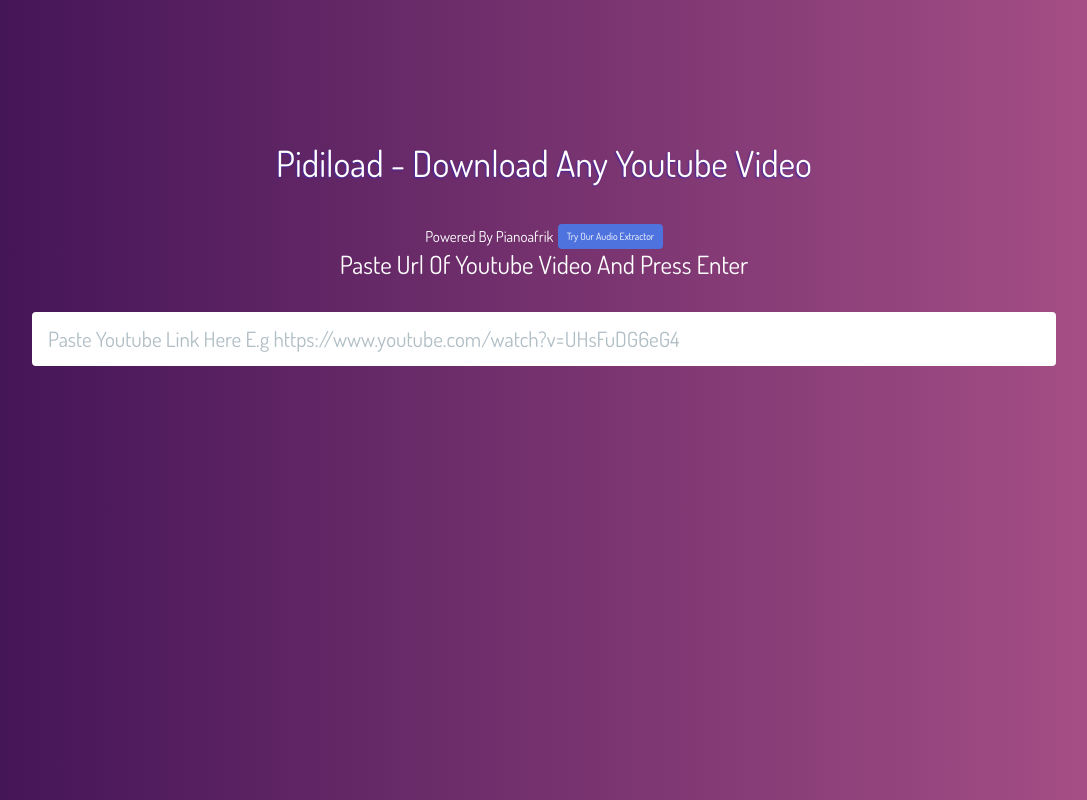
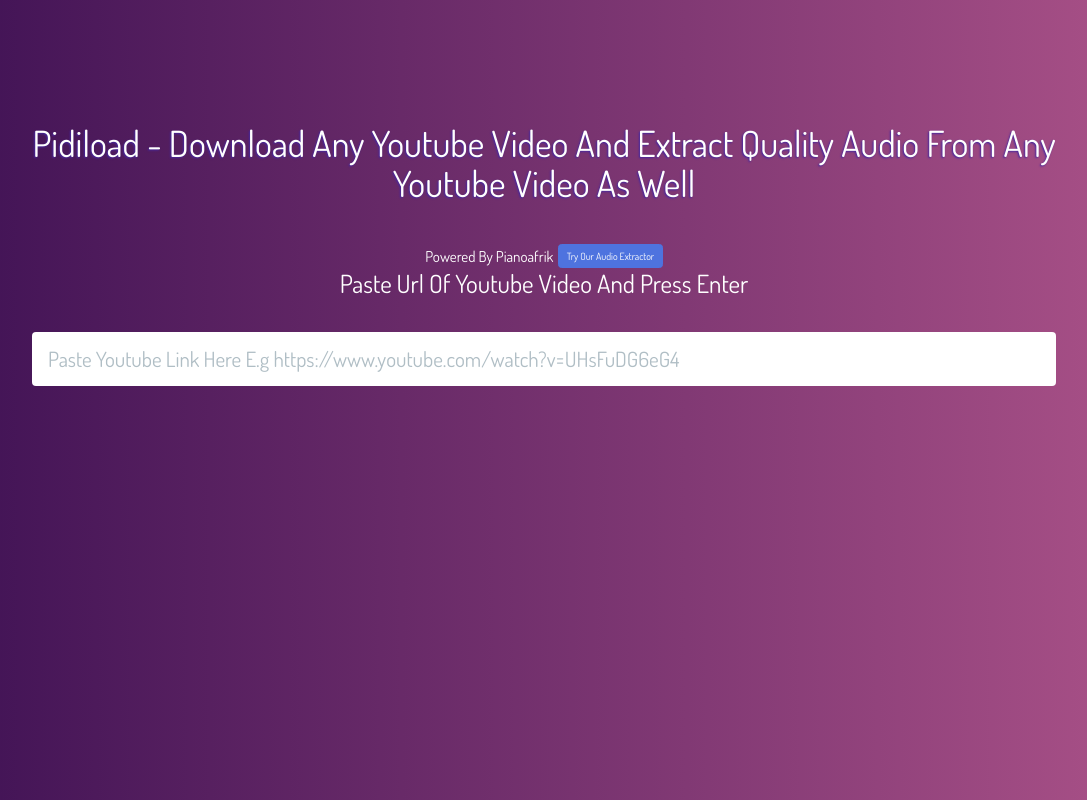
Before and after one commit to charlesagyemang/pidiload, a plain HTML site: page index.html in a window 1280 px wide. Shown: the whole page, without its empty margins (96-1183 px from the left). Drawn offline with nearby package versions, Linux system fonts and the light colour scheme; no server answers.

Commit message:
Feat: Add Longer Title

```diff
--- a/index.html
+++ b/index.html
@@ -27,7 +27,7 @@
 <body id="page-top">
 
   <div class="Wrapper">
-    <h1 class="Title">Pidiload - Download Any Youtube Video</h1><br>
+    <h1 class="Title">Pidiload - Download Any Youtube Video And Extract Quality Audio From Any Youtube Video As Well</h1><br>
     <h3 style="font-size:25px;text-align: center;color:white">
       <a style = "font-size:15px">Powered By Pianoafrik</a>
       <button id="audio" type="button" class="btn btn-primary" name="button">Try Our Audio Extractor</button><br />
```
